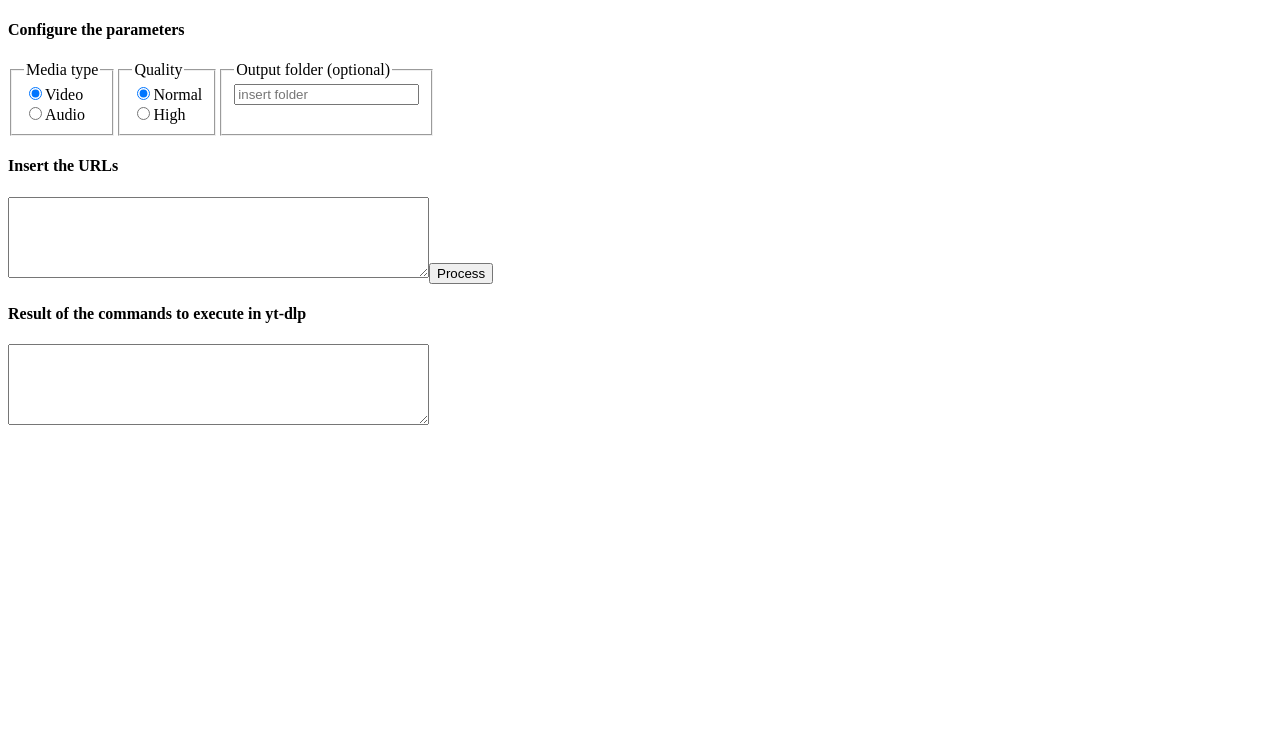
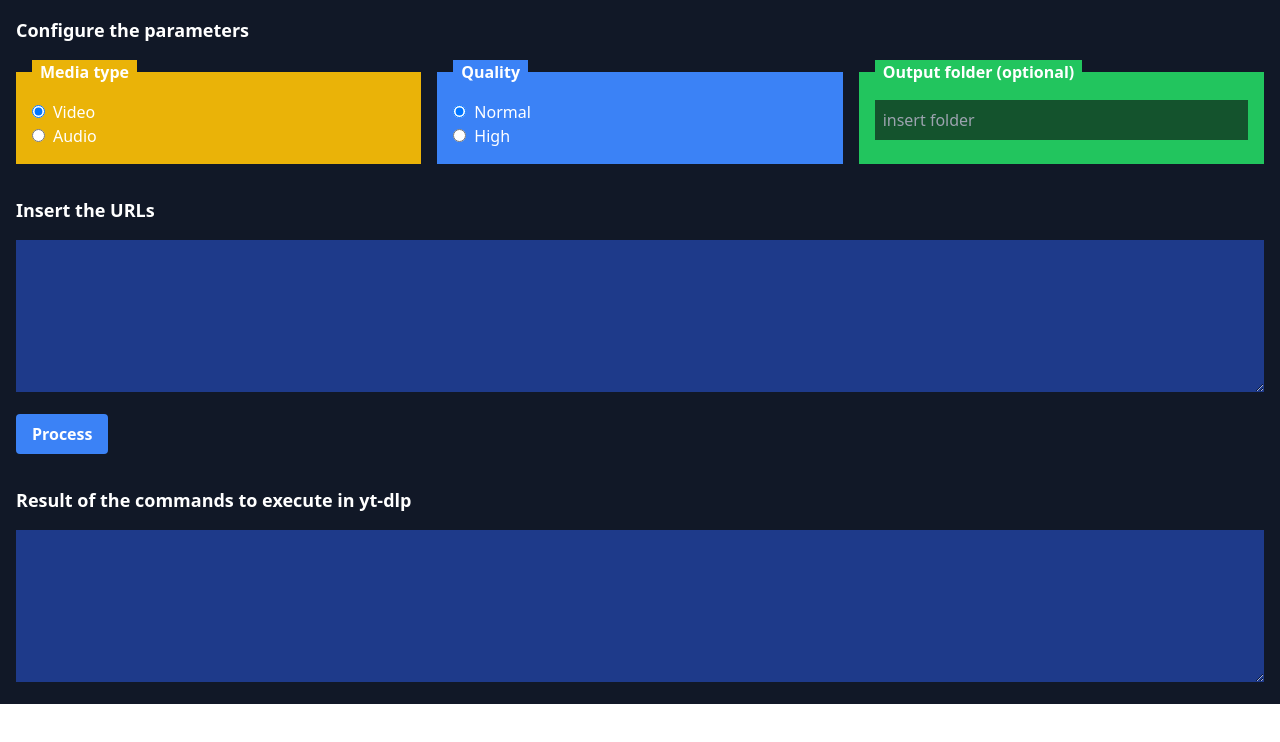
Before and after one commit to darellanodev/yt-dlp-gui, a React (Vite) app: page / in a window 1280 px wide. Shown: the top 742 px of the page. Built offline with nearby package versions, Linux system fonts and the light colour scheme.

Commit message:
Apply some Tailwind CSS styles (closes #12)

```diff
--- a/src/App.tsx
+++ b/src/App.tsx
@@ -1,4 +1,3 @@
-import './App.css'
 import { ParamBuilder } from './utils/ParamBuilder';
 import { StringUtils } from './utils/StringUtils';
 import { UIManager } from './utils/UIManager';
@@ -25,38 +24,38 @@ function App() {
   }
 
   return (
-    <>
-      <h4>Configure the parameters</h4>
-      <div style={{ display: 'flex' }}>
-        <fieldset style={{ display: 'inline-block' }}>
-          <legend>Media type</legend>
+<div className="p-4 bg-gray-900 text-white">
+  <h4 className="text-lg font-bold mb-4">Configure the parameters</h4>
+  <div className="flex">
+    <fieldset className="bg-yellow-500 w-1/3 mr-4 p-4">
+      <legend className="font-bold bg-yellow-500 pl-2 pr-2">Media type</legend>
       <input type="radio" id="video" name="type" value="video" defaultChecked />
-          <label htmlFor="video">Video</label>
+      <label htmlFor="video" className="ml-2">Video</label>
       <br />
       <input type="radio" id="audio" name="type" value="audio" />
-          <label htmlFor="audio">Audio</label>
+      <label htmlFor="audio" className="ml-2">Audio</label>
     </fieldset>
-        <fieldset style={{ display: 'inline-block' }}>
-          <legend>Quality</legend>
+    <fieldset className="bg-blue-500 w-1/3 mr-4 p-4">
+      <legend className="font-bold bg-blue-500 pl-2 pr-2">Quality</legend>
       <input type="radio" id="normal" name="quality" value="normal" defaultChecked />
-          <label htmlFor="normal">Normal</label>
+      <label htmlFor="normal" className="ml-2">Normal</label>
       <br />
       <input type="radio" id="high" name="quality" value="high" />
-          <label htmlFor="high">High</label>
+      <label htmlFor="high" className="ml-2">High</label>
     </fieldset>
-        <fieldset style={{ display: 'inline-block' }}>
-          <legend>Output folder (optional)</legend>
-          <input type="text" id="folder" name="folder" placeholder="insert folder" />
+    <fieldset className="bg-green-500 w-1/3 p-4">
+      <legend className="font-bold bg-green-500 pl-2 pr-2">Output folder (optional)</legend>
+      <input type="text" id="folder" name="folder" placeholder="insert folder" className="w-full p-2 bg-green-900" />
     </fieldset>
   </div>
 
-      <h4>Insert the URLs</h4>
-      <textarea id="myTextarea" rows={5} cols={50} />
-      <button id="saveButton" onClick={handleClick}>Process</button>
+  <h4 className="text-lg font-bold mt-8 mb-4">Insert the URLs</h4>
+  <textarea id="myTextarea" rows={5} cols={50} className="w-full p-4 bg-blue-900" />
+  <button id="saveButton" onClick={handleClick} className="bg-blue-500 hover:bg-blue-700 text-white font-bold py-2 px-4 rounded mt-4">Process</button>
   <br />
-      <h4>Result of the commands to execute in yt-dlp</h4>
-      <textarea id="Results" rows={5} cols={50} />
-    </>
+  <h4 className="text-lg font-bold mt-8 mb-4">Result of the commands to execute in yt-dlp</h4>
+  <textarea id="Results" rows={5} cols={50} className="w-full p-4 bg-blue-900" />
+</div>
   )
 }
 
--- a/src/index.css
+++ b/src/index.css
@@ -0,0 +1,3 @@
+@tailwind base;
+@tailwind components;
+@tailwind utilities;
```
Lines whose indentation alone changed are shown as unchanged.
